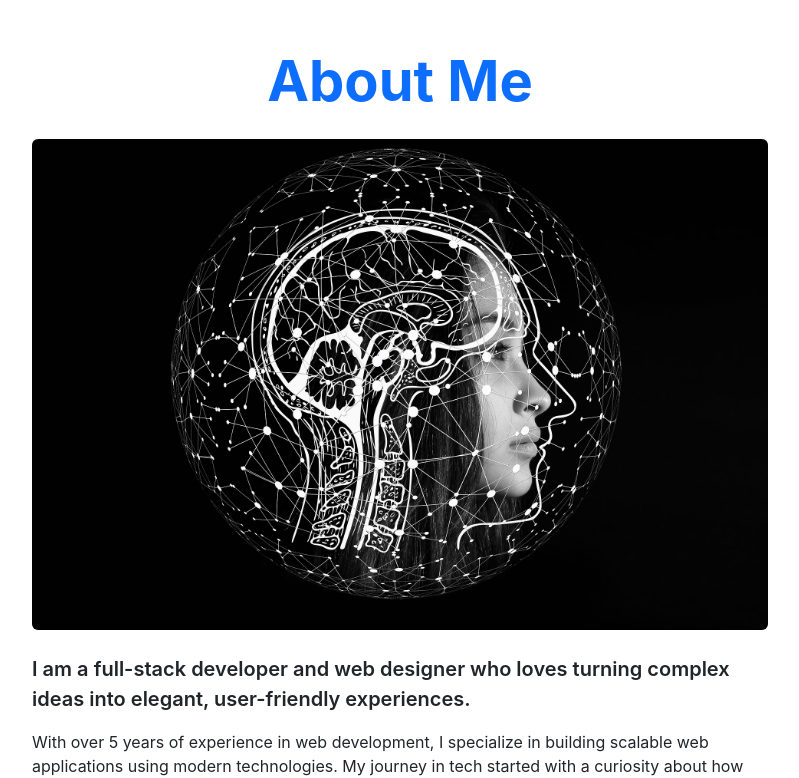
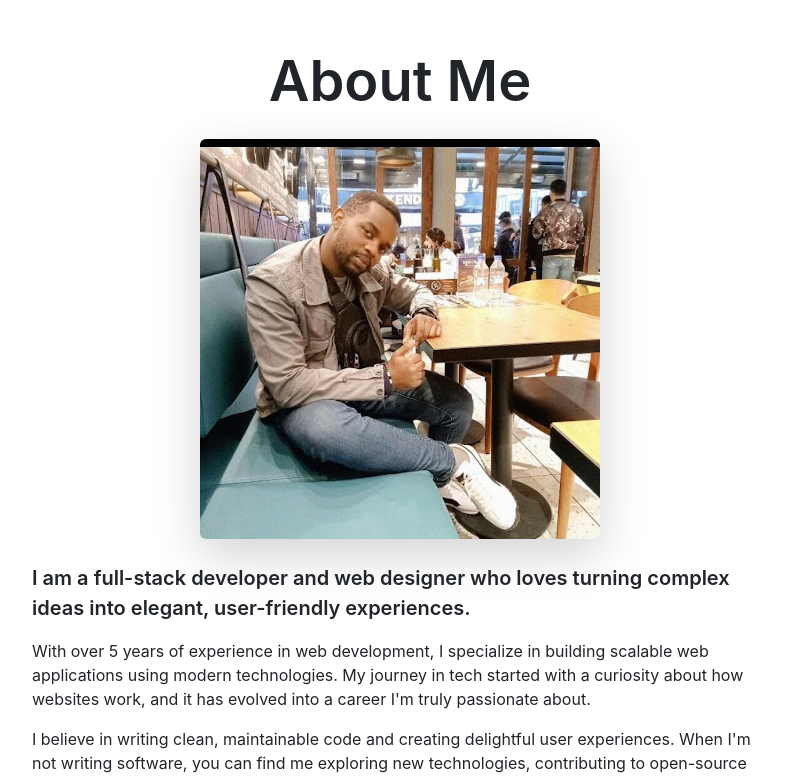
Before and after one commit to Devsnjonjo/Portfolio, a Flask app: page /about in a window 1280 px wide. Shown: the part 62-840 px from the top of the page, without its empty margins (240-1039 px from the left). Run offline with Flask 3, Linux system fonts and the light colour scheme.

Commit message:
last commit

```diff
--- a/templates/about.html
+++ b/templates/about.html
@@ -7,8 +7,8 @@
     <div class="container">
         <div class="row">
             <div class="col-lg-8 mx-auto">
-                <h1 class="display-4 mb-4 fw-bold text-primary text-center">About Me</h1>
-                <img src="{{ url_for('static', filename='images/about.jpg') }}" alt="About" class="img-fluid rounded mb-4">
+                <h1 class="display-4 mb-4 fw-semibold text-dark text-center">About Me</h1>
+                <img src="{{ url_for('static', filename='images/about.jpg') }}" alt="About" class="img-fluid rounded mb-4 shadow-lg mx-auto d-block">
 
                 <p class="lead fw-semibold">I am a full-stack developer and web designer who loves turning complex ideas into elegant, user-friendly experiences.</p>
 
--- a/templates/contact.html
+++ b/templates/contact.html
@@ -7,7 +7,7 @@
     <div class="container">
         <div class="row">
             <div class="col-lg-8 mx-auto">
-                <h1 class="display-4 text-center mb-4 fw-bold text-primary">Get In Touch</h1>
+                <h1 class="display-4 text-center mb-4 fw-semibold text-dark">Get In Touch</h1>
                 <p class="text-center text-muted mb-5 fw-semibold">Have a question or want to work together? Feel free to reach out!</p>
 
                 <div class="row mb-5">
--- a/templates/portfolio.html
+++ b/templates/portfolio.html
@@ -6,7 +6,7 @@
 <section class="py-5">
     <div class="container">
 
-                <h1 class="display-4 m-5 text-center fw-bold text-primary">My Portfolio</h1>
+                <h1 class="display-4 m-5 text-center fw-semibold text-dark">My Portfolio</h1>
                 <p class="text-muted text-center fw-semibold">Here are some of my recent projects.</p>
                 <!-- Div with project cards -->
                 <div class="row g-4">
```
Also changed, not shown: static/images/Alien.jpg (added), static/images/Denno.jpg (deleted), static/images/about.jpg.
